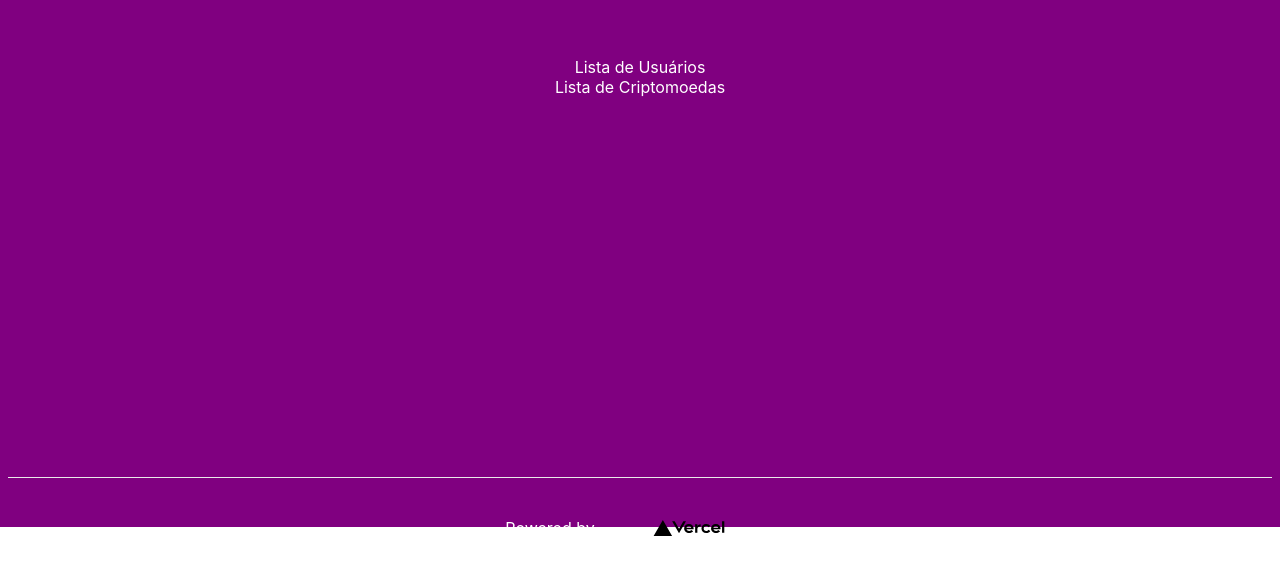
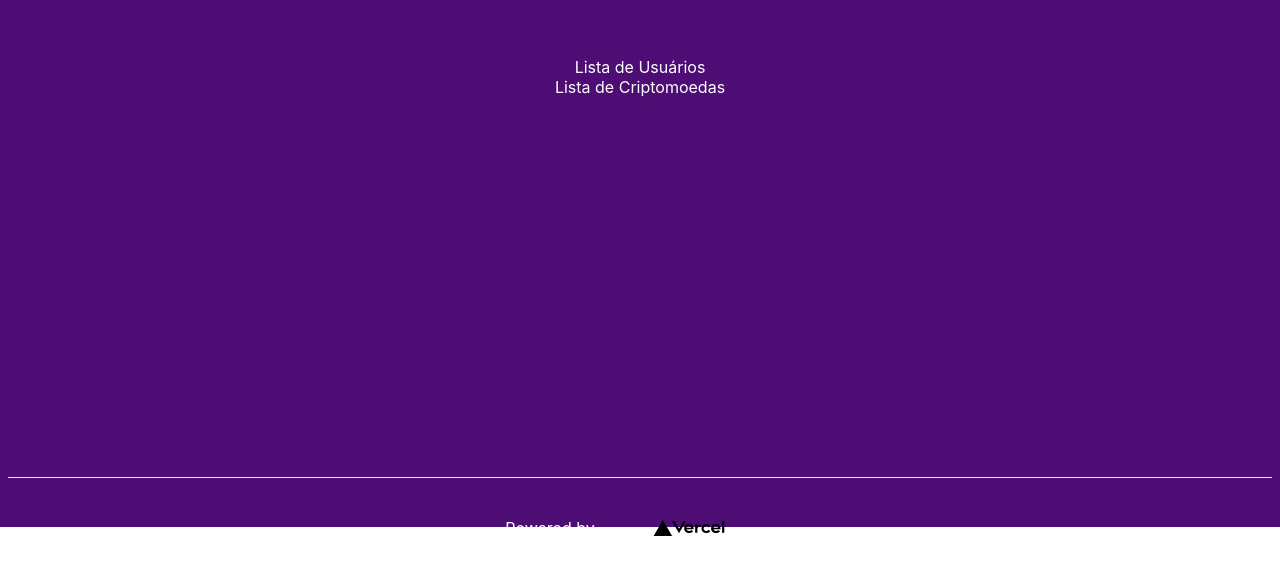
Before and after one commit to brfat/live-next, a Next.js app: page / in a window 1280 px wide. Shown: the part 273-848 px from the top of the page. Built offline with nearby package versions, Linux system fonts and the light colour scheme.

Commit message:
ajustando css dos cards

```diff
--- a/styles/Home.module.css
+++ b/styles/Home.module.css
@@ -6,7 +6,7 @@
   justify-content: center;
   align-items: center;
   height: 100vh;
-  background: purple;
+  background: #4e0d74;
     color: white;
 }
 
@@ -17,7 +17,7 @@
   flex-direction: column;
   justify-content: center;
   align-items: center;
-  background: #f58220;
+  background: #4e0d74;
     color: white;
     font-size: 23px;
 }
@@ -93,7 +93,7 @@
   text-decoration: none;
   border-radius: 10px;
   transition: color 0.15s ease, border-color 0.15s ease;
-  background: #820ad1;
+  background: #4e0d74;
     color: white;
 }
 
```
